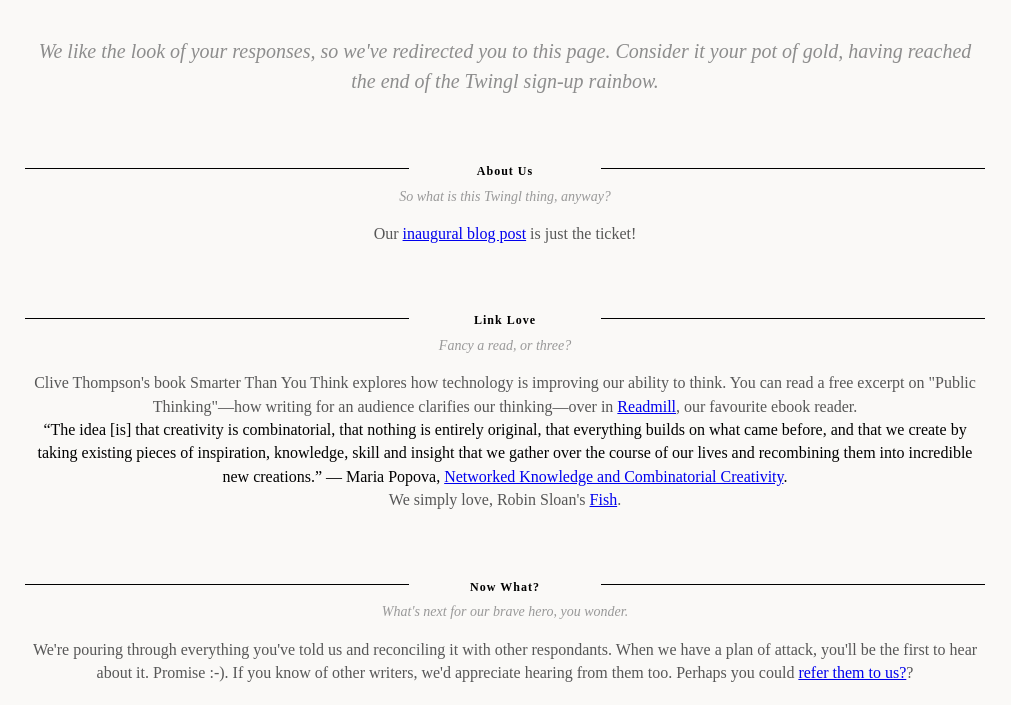
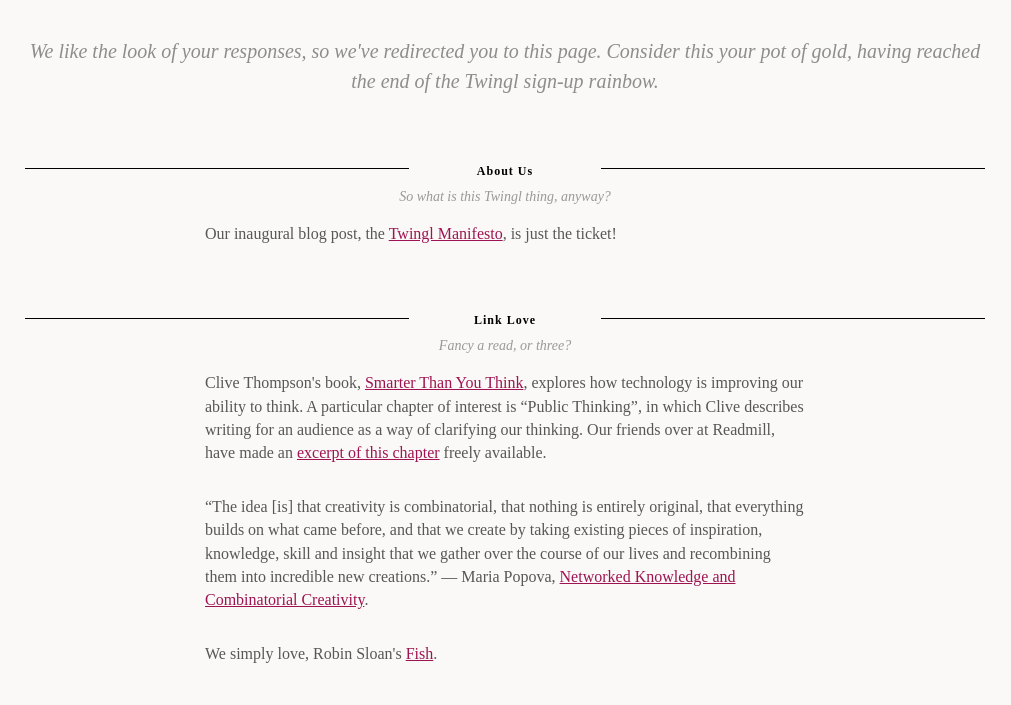
Before and after one commit to twingl/website, a plain HTML site: page highfive/index.html in a window 1280 px wide. Shown: the part 695-1400 px from the top of the page, without its empty margins (135-1146 px from the left). Drawn offline with nearby package versions, Linux system fonts and the light colour scheme; a web font is replaced by a local one.

Commit message:
High-five page copy and style modifications

```diff
--- a/css/style.css
+++ b/css/style.css
@@ -472,6 +472,16 @@ fieldset p.first {
 
 img.awesome {
     border-radius: 50%;
-margin-top: 4em;
-border: 3px solid black;
+    margin-top: 4em;
+    border: 3px solid black;
 }
+
+.high-five {
+    text-align: left;
+    max-width: 600px;
+    margin: 0px auto 30px auto;
+}
+
+    .high-five a {
+        color: #9E1452;
+    }
--- a/highfive/index.html
+++ b/highfive/index.html
@@ -33,23 +33,30 @@
   <section class="hero  wrapper">
     <a class="awesome" href="http://gim.ie/nSV"><img src="../img/awesome.gif" class="awesome"></a>
     <h1>You&rsquo;re awesome!</h1><!-- Title -->
-    <p class="lead">We like the look of your responses, so we've redirected you to this page. Consider it your pot of gold, having reached the end of the Twingl sign-up rainbow.</p><!-- Lead -->
+    <p class="lead">We like the look of your responses, so we've redirected you to this page. Consider this your pot of gold, having reached the end of the Twingl sign-up rainbow.</p><!-- Lead -->
 
     <h2><span>About Us</span></h2>
     <span class="subtitle">So what is this Twingl thing, anyway?</span>
-    <p>Our <a id="blog-post-link" href="http://blog.twin.gl">inaugural blog post</a> is just the ticket!</p>
+
+    <p class="high-five">Our inaugural blog post, the <a id="blog-post-link" href="http://blog.twin.gl">Twingl Manifesto</a>, is just the ticket!</p>
+
 
 
     <h2><span>Link Love</span></h2>
     <span class="subtitle">Fancy a read, or three?</span>
-    <p>Clive Thompson's book Smarter Than You Think explores how technology is improving our ability to think. You can read a free excerpt on "Public Thinking"—how writing for an audience clarifies our thinking—over in <a id="styt-link" href="https://readmill.com/books/public-thinking-adapted-from-smarter-than-you-think">Readmill</a>, our favourite ebook reader.</p>
-    <blockquote>&ldquo;The idea [is] that creativity is combinatorial, that nothing is entirely original, that everything builds on what came before, and that we create by taking existing pieces of inspiration, knowledge, skill and insight that we gather over the course of our lives and recombining them into incredible new creations.&rdquo; — Maria Popova, <a id="bp-link" href="http://www.brainpickings.org/index.php/2011/08/01/networked-knowledge-combinatorial-creativity/">Networked Knowledge and Combinatorial Creativity</a>.</blockquote>
-    <p>We simply love, Robin Sloan's <a id="fish-link" href="https://readtapestry.com/s/YuyuuzQO8/">Fish</a>.</p>
+
+    <p class="high-five">Clive Thompson's book, <a href="http://www.amazon.com/Smarter-Than-You-Think-Technology/dp/1594204454/">Smarter Than You Think</a>, explores how technology is improving our ability to think. A particular chapter of interest is &ldquo;Public Thinking&rdquo;, in which Clive describes writing for an audience as a way of clarifying our thinking. Our friends over at Readmill, have made an <a id="styt-link" href="https://readmill.com/books/public-thinking-adapted-from-smarter-than-you-think">excerpt of this chapter</a> freely available.</p>
+
+    <blockquote cite="http://www.brainpickings.org/index.php/2011/08/01/networked-knowledge-combinatorial-creativity/"><p class="high-five">&ldquo;The idea [is] that creativity is combinatorial, that nothing is entirely original, that everything builds on what came before, and that we create by taking existing pieces of inspiration, knowledge, skill and insight that we gather over the course of our lives and recombining them into incredible new creations.&rdquo; &mdash; Maria Popova, <a id="bp-link" href="http://www.brainpickings.org/index.php/2011/08/01/networked-knowledge-combinatorial-creativity/">Networked Knowledge and Combinatorial Creativity</a>.</blockquote></p>
+
+    <p class="high-five">We simply love, Robin Sloan's <a id="fish-link" href="https://readtapestry.com/s/YuyuuzQO8/">Fish</a>.</p>
+
+
 
     <h2><span>Now What?</span></h2>
     <span class="subtitle">What's next for our brave hero, you wonder.</span>
-    <p>We're pouring through everything you've told us and reconciling it with other respondants. When we have a plan of attack, you'll be the first to hear about it. Promise :-). If you know of other writers, we'd appreciate hearing from them too. Perhaps you could <a id="twitter-msg-link" href="https://twitter.com/home?status=The%20folk%20at%20@LetsTwingl%20want%20to%20simplify%20your%20writing%20workflow.%20What's%20your%20biggest%20sticking%20point?%20Let%20them%20know%20at:%20http://twin.gl/">refer them to us?</a>?</p>
 
+    <p class="high-five">We're pouring through everything you've told us and reconciling it with other respondents'. If you know of other writers, we'd love to hear from them too! Perhaps you could give <a id="twitter-msg-link" href="https://twitter.com/home?status=The%20folk%20at%20@LetsTwingl%20want%20to%20simplify%20your%20writing%20workflow.%20What's%20your%20biggest%20sticking%20point?%20Let%20them%20know%20at:%20http://twin.gl/">us a referral</a>? Eternal gratitude will follow.</p>
   </section>
 
   <section class="wrapper">
```
